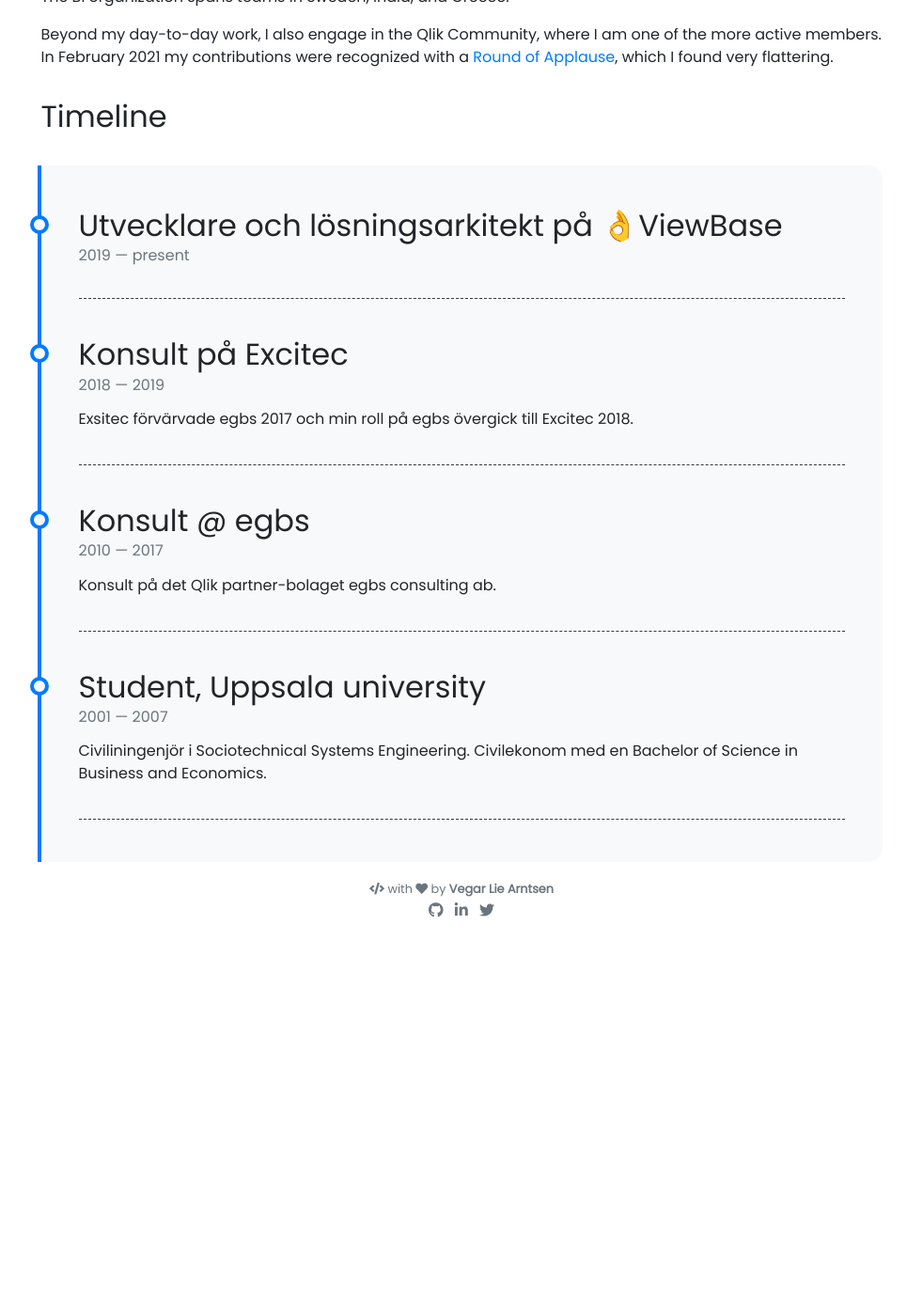
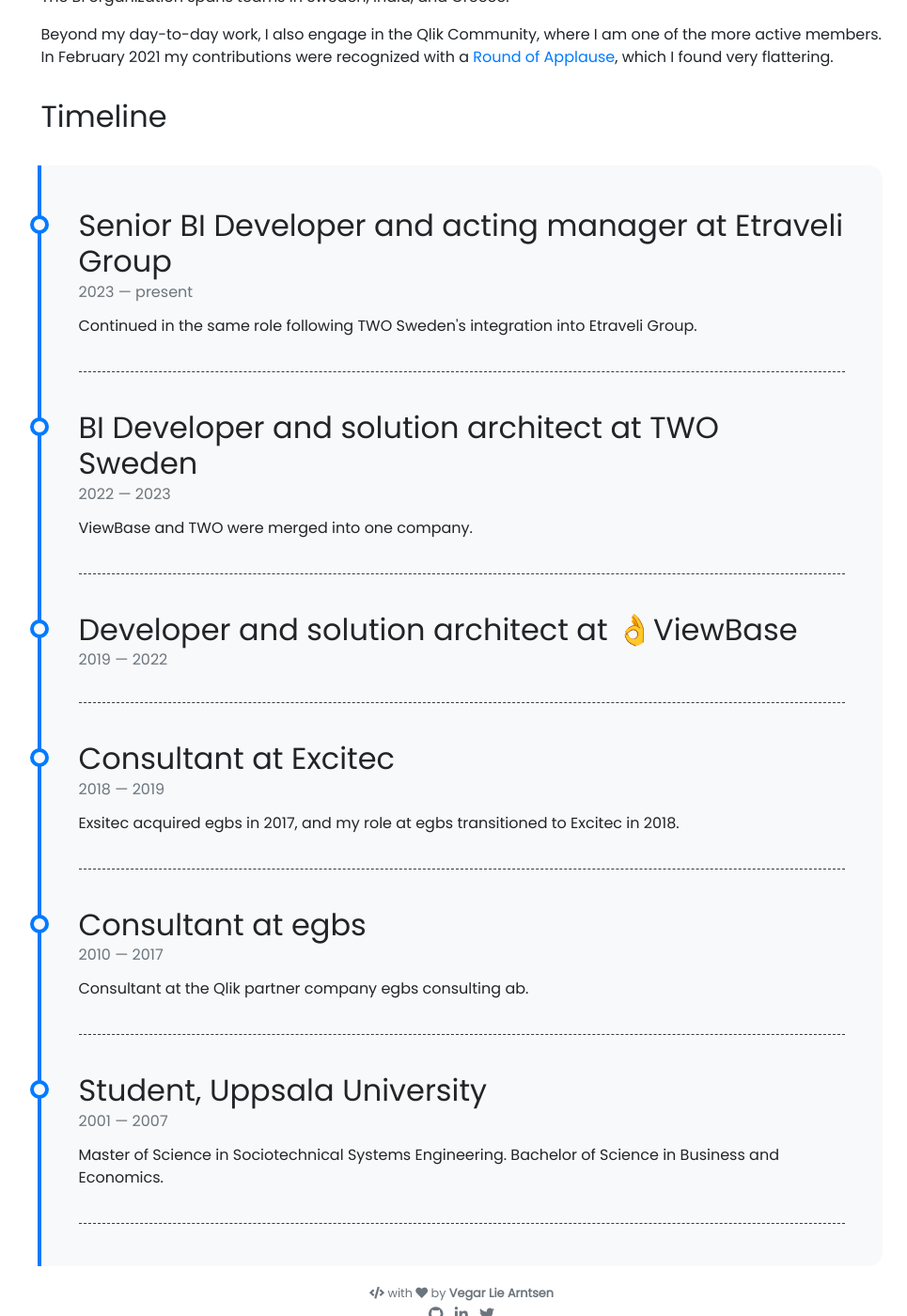
Before and after one commit to veglar/veglar.github.io, a Jekyll site: the page built from pages/about.md, in a window 1280 px wide and 1400 px high, scrolled down 425 px. Shown: the whole window at 94% size, without its empty margins (149-1114 px from the left). Built offline with Jekyll 4.4.1, drawn with Linux system fonts in a browser that asks for light colours; nearby versions of some CDN libraries; emoji names are drawn with the system emoji font; before the commit the page ends 1422 px from its top, so only the background shows below that.

Commit message:
Remove blog section and update timeline with TWO Sweden and Etraveli Group

```diff
--- a/_data/timeline.yml
+++ b/_data/timeline.yml
@@ -1,18 +1,30 @@
-- title: Utvecklare och lösningsarkitekt på :ok_hand:ViewBase
+
+
+- title: Senior BI Developer and acting manager at Etraveli Group
+  from: 2023
+  to: present
+  description: Continued in the same role following TWO Sweden's integration into Etraveli Group.
+
+- title: BI Developer and solution architect at TWO Sweden
+  from: 2022
+  to: 2023
+  description: ViewBase and TWO were merged into one company.
+
+- title: Developer and solution architect at :ok_hand:ViewBase
   from: 2019
-  to: present
+  to: 2022
 
-- title: Konsult på Excitec
+- title: Consultant at Excitec
   from: 2018
   to: 2019
-  description: Exsitec förvärvade egbs 2017 och min roll på egbs övergick till Excitec 2018.
+  description: Exsitec acquired egbs in 2017, and my role at egbs transitioned to Excitec in 2018.
 
-- title: Konsult @ egbs
+- title: Consultant at egbs
   from: 2010
   to: 2017
-  description: Konsult på det Qlik partner-bolaget egbs consulting ab.
+  description: Consultant at the Qlik partner company egbs consulting ab.
 
-- title: Student, Uppsala university
+- title: Student, Uppsala University
   from: 2001
   to: 2007
-  description: Civiliningenjör i Sociotechnical Systems Engineering. Civilekonom med en Bachelor of Science in Business and Economics.
+  description: Master of Science in Sociotechnical Systems Engineering. Bachelor of Science in Business and Economics.
```
Also changed, not shown: _includes/blog/disqus.html (deleted, +0 -14 lines), _includes/blog/index.html (deleted, +0 -7 lines), _includes/blog/post-card.html (deleted, +0 -49 lines), _includes/blog/search.html (deleted, +0 -25 lines), _includes/blog/tags.html (deleted, +0 -31 lines), _layouts/post.html (deleted, +0 -37 lines), pages/blog.html (deleted, +0 -9 lines).
